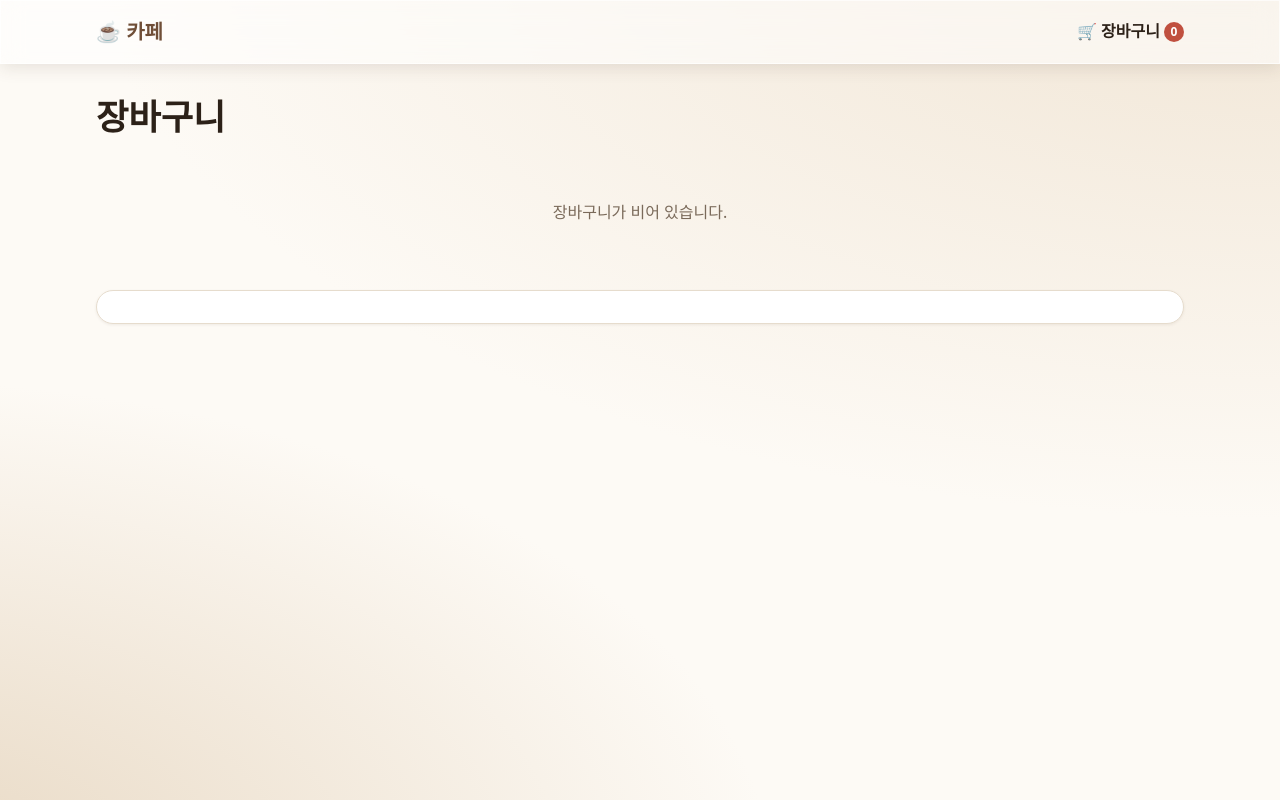
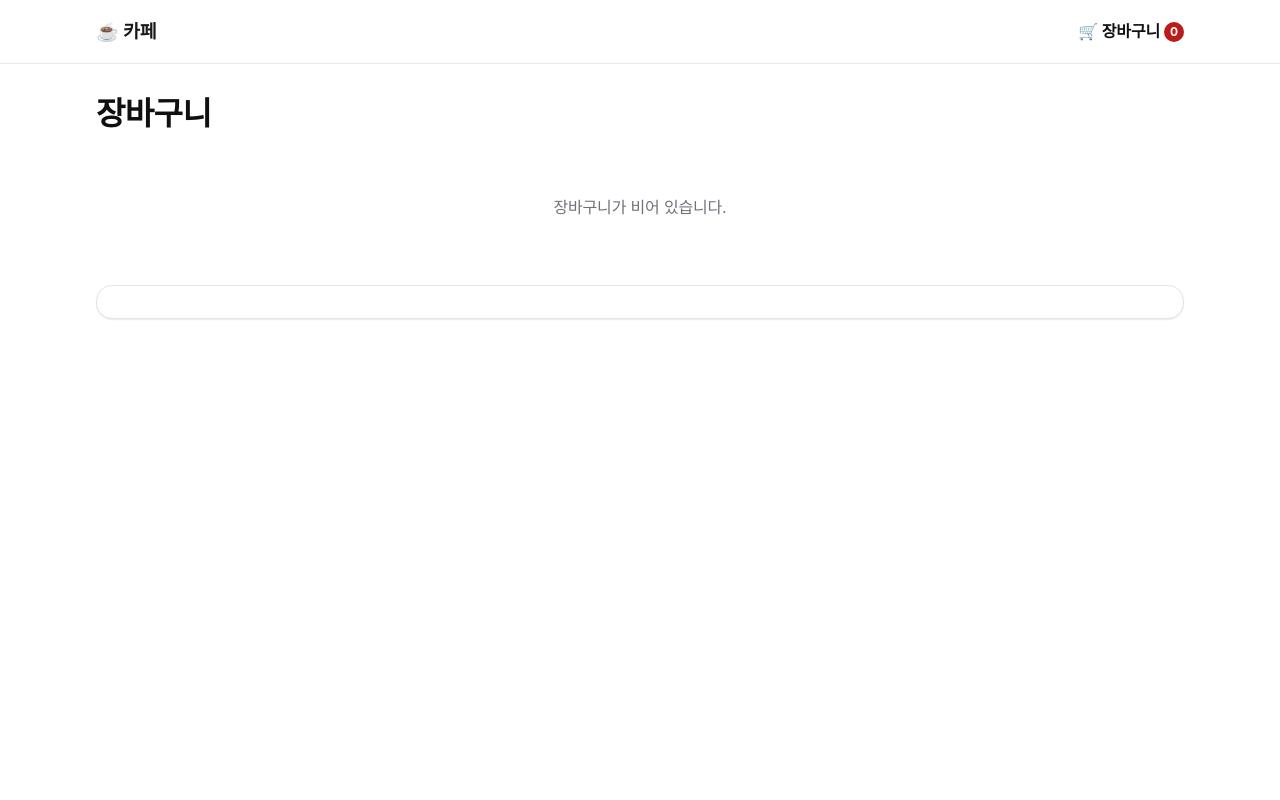
Before and after one commit to JoostLean/likelion-newcafe, a plain HTML site: page basket/list.html in a window 1280 px wide. Drawn offline with Linux system fonts and the light colour scheme.

Commit message:
feat: 장바구니 주문하기 기능 추가 및 디자인 개선

```diff
--- a/basket/list.css
+++ b/basket/list.css
@@ -164,6 +164,13 @@
   font-weight: 700;
 }
 
+.checkout-btn {
+  width: 100%;
+  margin-top: var(--space-md);
+  padding: 14px;
+  font-size: var(--font-size-base);
+}
+
 .empty-state {
   text-align: center;
   padding: var(--space-xl) 0;
--- a/basket/list.js
+++ b/basket/list.js
@@ -52,7 +52,10 @@ function renderBasket() {
     <div class="basket-summary-row basket-summary-total">
       <span>총 금액</span>
       <span>${formatPrice(Cart.getTotal())}</span>
-    </div>`;
+    </div>
+    <button id="checkout-btn" class="btn btn-primary checkout-btn">주문하기</button>`;
+
+  $("#checkout-btn").addEventListener("click", handleCheckout);
 
   $$("[data-increase]", list).forEach((btn) => {
     btn.addEventListener("click", () => {
@@ -78,3 +81,17 @@ function renderBasket() {
     });
   });
 }
+
+/** 주문하기 처리: 주문 생성 → 장바구니 비우기 → 주문 상세로 이동 */
+function handleCheckout() {
+  const items = Cart.getDetailedItems();
+  if (items.length === 0) return;
+
+  const order = OrderStore.create(items);
+  Cart.clear();
+  showToast("주문이 완료되었습니다.");
+
+  setTimeout(() => {
+    location.href = `../orders/detail.html?id=${order.id}`;
+  }, 600);
+}
--- a/css/variables.css
+++ b/css/variables.css
@@ -1,55 +1,55 @@
 /* ============================================
    전역 CSS 변수 + 리셋
-   테마: 라이트 + 따뜻한 브라운/크림 톤
+   테마: 미니멀 모던, 차가운 도시 톤 (화이트/블랙/그레이)
    ============================================ */
 
 :root {
-  /* ---- 브랜드 컬러 (브라운/크림) ---- */
-  --color-brown-900: #3a2a20;
-  --color-brown-800: #4e3629;
-  --color-brown-700: #6f4e37;
-  --color-brown-600: #8b6b4f;
-  --color-brown-500: #a67c52;
-  --color-brown-400: #c4a484;
-  --color-brown-300: #d9c2a6;
+  /* ---- 브랜드 컬러 (뉴트럴 그레이스케일) ---- */
+  --color-brown-900: #0a0a0b;
+  --color-brown-800: #18181b;
+  --color-brown-700: #27272a;
+  --color-brown-600: #3f3f46;
+  --color-brown-500: #52525b;
+  --color-brown-400: #a1a1aa;
+  --color-brown-300: #d4d4d8;
 
-  --color-cream-100: #fdfaf5;
-  --color-cream-200: #f7efe3;
-  --color-cream-300: #f0e4d3;
-  --color-cream-400: #e7d7c1;
+  --color-cream-100: #ffffff;
+  --color-cream-200: #f4f4f5;
+  --color-cream-300: #e4e4e7;
+  --color-cream-400: #d4d4d8;
 
   /* ---- 시맨틱 컬러 ---- */
-  --color-primary: var(--color-brown-700);
-  --color-primary-hover: var(--color-brown-800);
-  --color-accent: var(--color-brown-500);
+  --color-primary: var(--color-brown-800);
+  --color-primary-hover: var(--color-brown-900);
+  --color-accent: #334155;
 
   --color-bg: var(--color-cream-100);
   --color-bg-alt: var(--color-cream-200);
   --color-surface: #ffffff;
 
-  --color-text: #2c2118;
-  --color-text-muted: #7a6a5a;
-  --color-text-inverse: #fdfaf5;
+  --color-text: #0f1012;
+  --color-text-muted: #71717a;
+  --color-text-inverse: #ffffff;
 
-  --color-border: #e6dccd;
-  --color-success: #4c8055;
-  --color-warning: #c9922e;
-  --color-danger: #c0503f;
+  --color-border: #e4e4e7;
+  --color-success: #15803d;
+  --color-warning: #b45309;
+  --color-danger: #b91c1c;
 
   /* ---- Glass morphism ---- */
-  --glass-bg: rgba(255, 255, 255, 0.55);
-  --glass-border: rgba(255, 255, 255, 0.65);
-  --glass-blur: 12px;
+  --glass-bg: rgba(255, 255, 255, 0.75);
+  --glass-border: rgba(228, 228, 231, 0.8);
+  --glass-blur: 10px;
 
-  /* ---- 그림자 ---- */
-  --shadow-sm: 0 1px 3px rgba(78, 54, 41, 0.08);
-  --shadow-md: 0 4px 16px rgba(78, 54, 41, 0.12);
-  --shadow-lg: 0 12px 32px rgba(78, 54, 41, 0.16);
+  /* ---- 그림자 (차가운 뉴트럴 톤) ---- */
+  --shadow-sm: 0 1px 2px rgba(15, 16, 18, 0.05), 0 1px 1px rgba(15, 16, 18, 0.04);
+  --shadow-md: 0 6px 16px rgba(15, 16, 18, 0.08);
+  --shadow-lg: 0 16px 36px rgba(15, 16, 18, 0.12);
 
-  /* ---- 반경 ---- */
-  --radius-sm: 8px;
-  --radius-md: 14px;
-  --radius-lg: 22px;
+  /* ---- 반경 (절제된, 덜 둥근) ---- */
+  --radius-sm: 6px;
+  --radius-md: 10px;
+  --radius-lg: 16px;
   --radius-full: 999px;
 
   /* ---- 간격 ---- */
@@ -60,20 +60,20 @@
   --space-xl: 40px;
 
   /* ---- 타이포 ---- */
-  --font-sans: "Pretendard", "Noto Sans KR", system-ui, -apple-system,
-    "Segoe UI", sans-serif;
+  --font-sans: "Inter", "Helvetica Neue", Arial, "Segoe UI", "Pretendard",
+    "Noto Sans KR", system-ui, sans-serif;
   --font-size-sm: 0.85rem;
   --font-size-base: 1rem;
-  --font-size-lg: 1.25rem;
-  --font-size-xl: 1.6rem;
-  --font-size-2xl: 2.2rem;
+  --font-size-lg: 1.15rem;
+  --font-size-xl: 1.45rem;
+  --font-size-2xl: 2rem;
 
   /* ---- 레이아웃 ---- */
   --max-width: 1120px;
   --header-height: 64px;
 
   /* ---- 트랜지션 ---- */
-  --transition: 0.2s ease;
+  --transition: 0.16s ease;
 }
 
 /* ============================================
@@ -97,14 +97,17 @@ body {
   font-family: var(--font-sans);
   font-size: var(--font-size-base);
   line-height: 1.6;
+  letter-spacing: -0.011em;
   color: var(--color-text);
-  background:
-    radial-gradient(1200px 600px at 100% -10%, var(--color-cream-300), transparent),
-    radial-gradient(900px 500px at -10% 110%, var(--color-cream-400), transparent),
-    var(--color-bg);
-  background-attachment: fixed;
+  background: var(--color-bg);
   min-height: 100vh;
   -webkit-font-smoothing: antialiased;
+}
+
+h1,
+h2,
+h3 {
+  letter-spacing: -0.02em;
 }
 
 img,
@@ -157,9 +160,10 @@ ol {
 .glass {
   background: var(--glass-bg);
   border: 1px solid var(--glass-border);
+  border-width: 0 0 1px;
   backdrop-filter: blur(var(--glass-blur));
   -webkit-backdrop-filter: blur(var(--glass-blur));
-  box-shadow: var(--shadow-md);
+  box-shadow: none;
 }
 
 .card {
@@ -174,11 +178,12 @@ ol {
   align-items: center;
   justify-content: center;
   gap: var(--space-sm);
-  padding: 10px 18px;
-  border-radius: var(--radius-full);
+  padding: 10px 20px;
+  border-radius: var(--radius-md);
   font-weight: 600;
-  transition: background var(--transition), transform var(--transition),
-    box-shadow var(--transition);
+  font-size: var(--font-size-sm);
+  transition: background var(--transition), color var(--transition),
+    border-color var(--transition), transform var(--transition);
 }
 
 .btn:active {
@@ -196,12 +201,13 @@ ol {
 
 .btn-outline {
   background: transparent;
-  border: 1px solid var(--color-primary);
-  color: var(--color-primary);
+  border: 1px solid var(--color-border);
+  color: var(--color-text);
 }
 
 .btn-outline:hover {
-  background: var(--color-bg-alt);
+  border-color: var(--color-primary);
+  color: var(--color-primary);
 }
 
 .btn-ghost {
--- a/js/utils.js
+++ b/js/utils.js
@@ -214,9 +214,9 @@ function showToast(message, duration = 2000) {
   const toast = document.createElement("div");
   toast.textContent = message;
   toast.style.cssText =
-    "background:rgba(44,33,24,0.92);color:#fdfaf5;padding:12px 20px;" +
-    "border-radius:999px;font-size:0.9rem;font-weight:600;" +
-    "box-shadow:0 8px 24px rgba(0,0,0,0.2);opacity:0;transform:translateY(8px);" +
+    "background:var(--color-text);color:var(--color-text-inverse);padding:12px 20px;" +
+    "border-radius:var(--radius-full);font-size:0.9rem;font-weight:600;" +
+    "box-shadow:var(--shadow-lg);opacity:0;transform:translateY(8px);" +
     "transition:opacity .25s ease,transform .25s ease;";
   container.appendChild(toast);
 
```
Also changed, not shown: index.html (+1 -1 lines).
